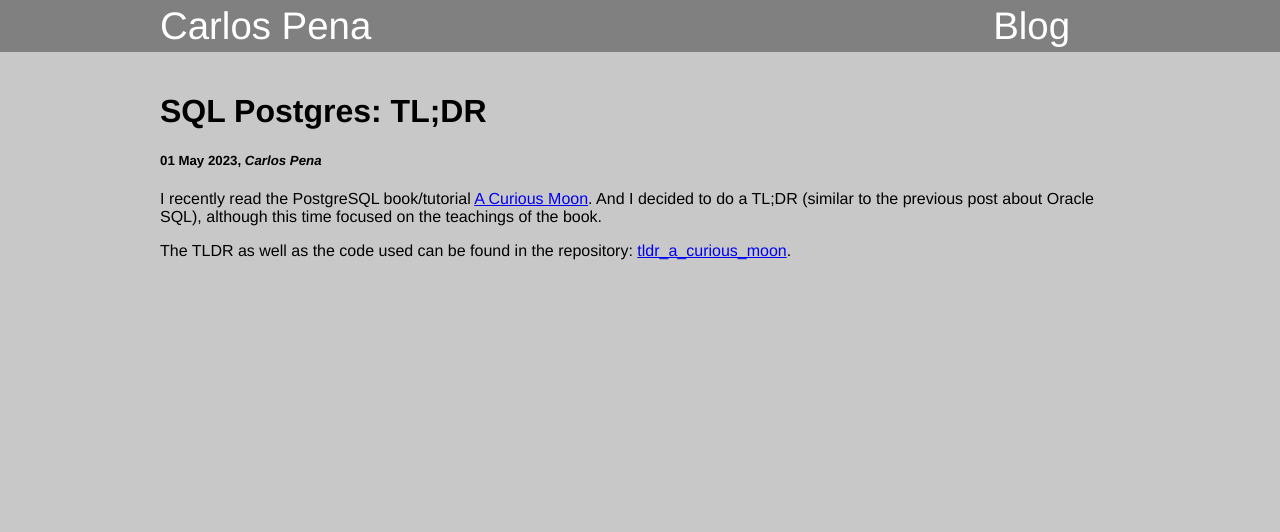
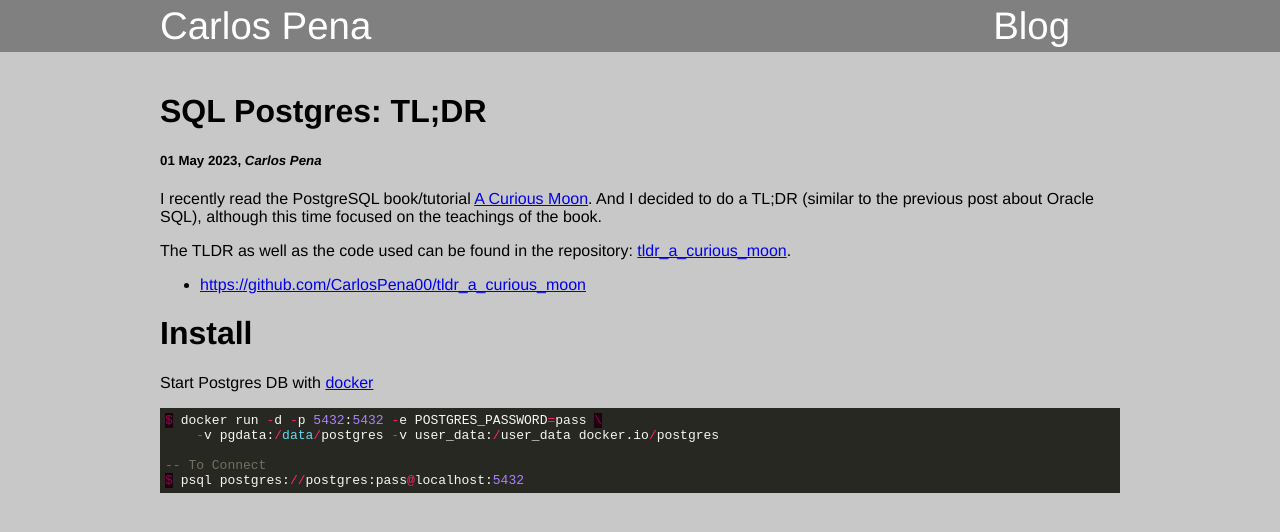
Before and after one commit to CarlosPena00/carlospena00.github.io, a Jekyll site: the page built from _posts/2023-05-01-sql-postgres-tldr.md, in a window 1280 px wide. Shown: the top 532 px of the page. Built offline with Jekyll 4.4.1, drawn with Linux system fonts in a browser that asks for light colours.

Commit message:
blog(sql): Add postgres docker run

````diff
--- a/_posts/2023-05-01-sql-postgres-tldr.md
+++ b/_posts/2023-05-01-sql-postgres-tldr.md
@@ -8,3 +8,17 @@ date: 2023-05-01
 I recently read the PostgreSQL book/tutorial [A Curious Moon](https://bigmachine.io/products/a-curious-moon/). And I decided to do a TL;DR (similar to the previous post about Oracle SQL), although this time focused on the teachings of the book.
 
 The TLDR as well as the code used can be found in the repository: [tldr_a_curious_moon](https://github.com/CarlosPena00/tldr_a_curious_moon).
+
+- [https://github.com/CarlosPena00/tldr_a_curious_moon](https://github.com/CarlosPena00/tldr_a_curious_moon)
+
+# Install
+
+Start Postgres DB with [docker](https://docs.docker.com/engine/install/ubuntu/)
+
+```sql
+$ docker run -d -p 5432:5432 -e POSTGRES_PASSWORD=pass \
+    -v pgdata:/data/postgres -v user_data:/user_data docker.io/postgres
+
+-- To Connect
+$ psql postgres://postgres:pass@localhost:5432
+```
````
